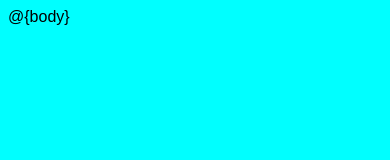
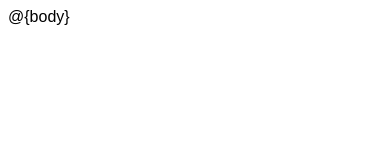
Before and after one commit to MustafaSahinci/project-portofolio-3, a website: page views/layout.html in a window 390 px wide. Drawn offline with nearby package versions, Linux system fonts and the light colour scheme.

Commit message:
trying to style css

```diff
--- a/views/layout.html
+++ b/views/layout.html
@@ -166,11 +166,11 @@
             border-radius: 8px;
         }
 
-        @media only screen and (max-width: 740px) {
-            body {
+        /* @media only screen and (max-width: 740px) {
+            .xterm .xterm-viewport {
                 width: 100%;
                 background-color: aqua;
-            }
+            } */
   }
     </style>
 </head>
```
